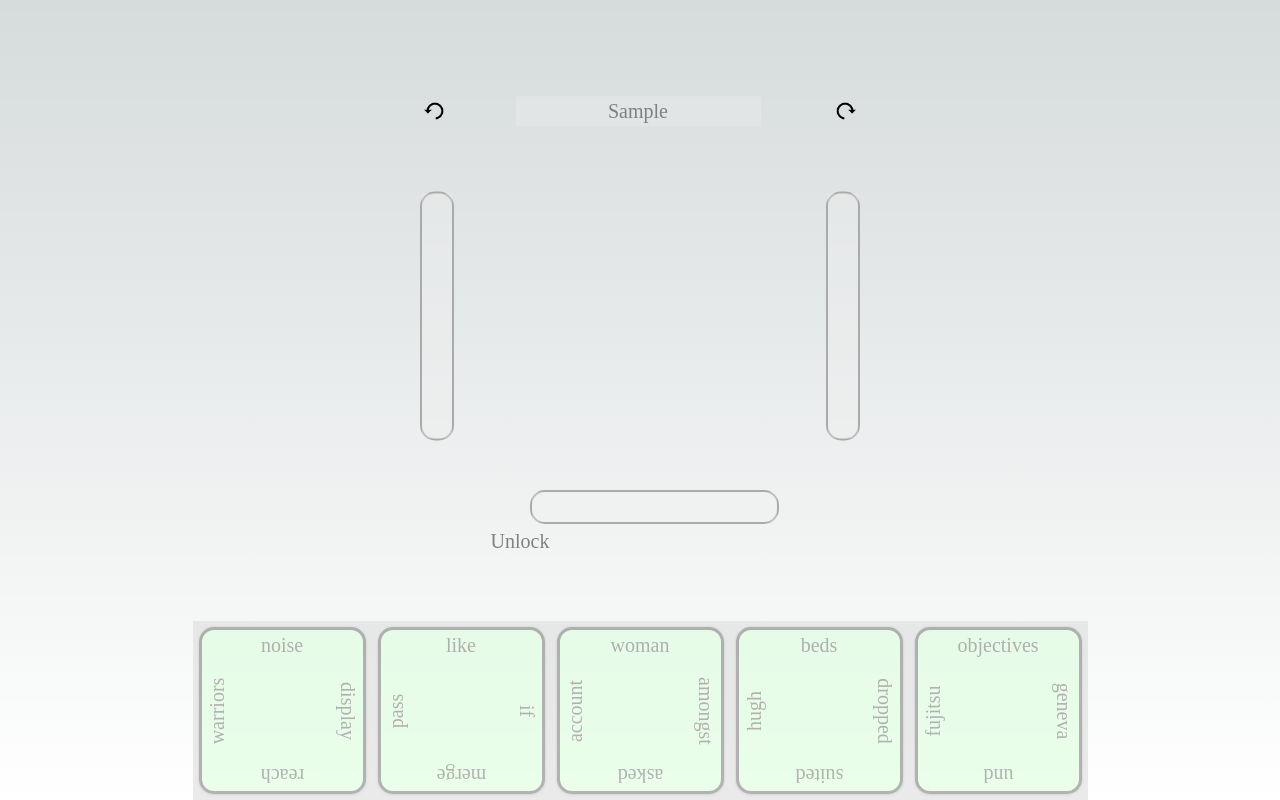
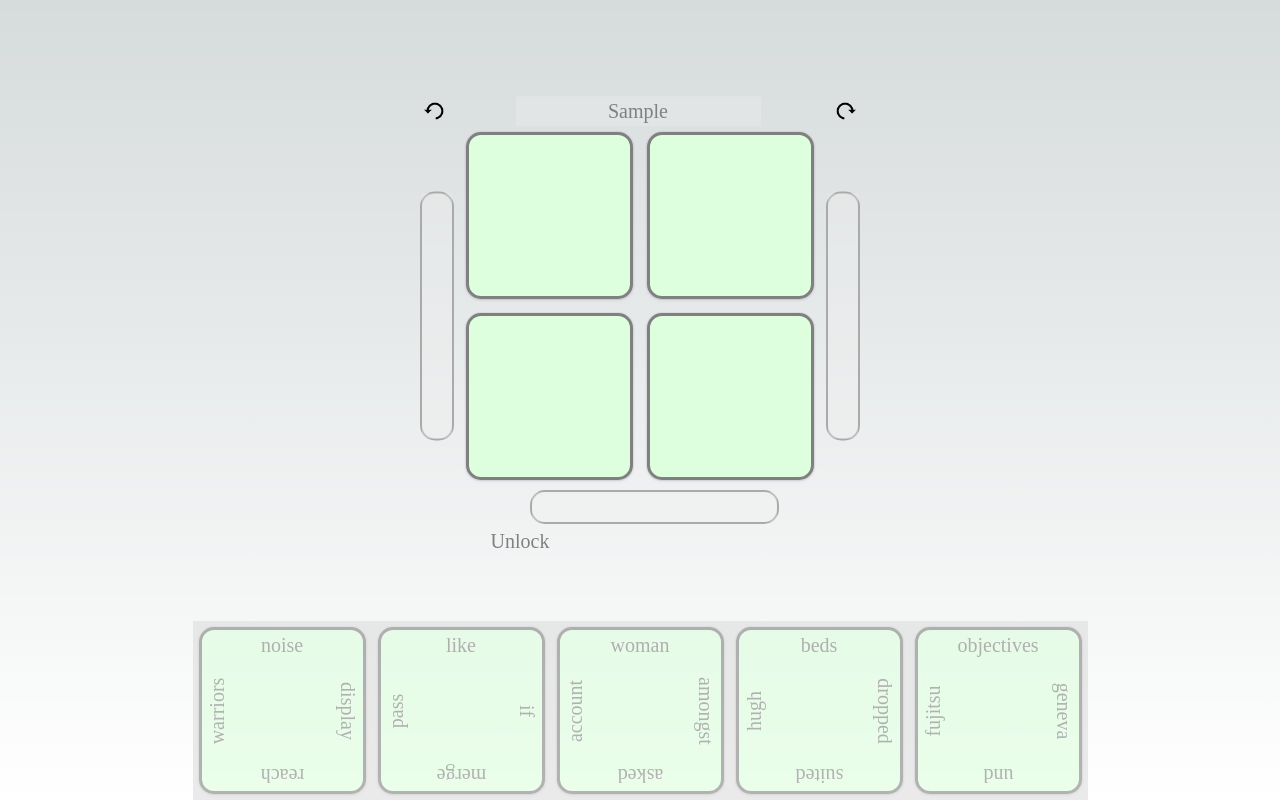
Before and after one commit to nezumi149/nextjs-boilerplate, a Next.js app: page / in a window 1280 px wide. Both pictures are taken after typing "Sample" into the empty fields and a click on the button "Submit". Built offline with nearby package versions, Linux system fonts and the light colour scheme.

Commit message:
use new sortable items

```diff
--- a/app/page.tsx
+++ b/app/page.tsx
@@ -26,7 +26,7 @@ import Input from "./Input";
 import Leaf from "./Leaf";
 import Sortable from "./Sortable";
 
-const wordSample = _.sample(wordList, 20);
+const wordSample = _.sample(wordList, 20).concat(Array(16).fill(""));
 
 const Home = () => {
   const [textA, setTextA] = useState("");
@@ -34,7 +34,7 @@ const Home = () => {
   const [textC, setTextC] = useState("");
   const [textD, setTextD] = useState("");
   const [activeId, setActiveId] = useState<string | null>(null);
-  const [items, setItems] = useState(Array.from({ length: 5 }, (_, i) => (i).toString()));
+  const [items, setItems] = useState(Array.from({ length: 9 }, (_, i) => (i).toString()));
   const [rotation, setRotation] = useState(0); //rotation should be between 0 and 3 inclusive
   const [disabled, setDisabled] = useState(false);
   const textsRotation = [textA,textB,textC,textD];
@@ -79,7 +79,7 @@ const Home = () => {
     <Sortable key={item} id={item} words={wordSample.slice(parseInt(item)*4,parseInt(item)*4+4)}  disabled={disabled} />
   );
 
-  const leafList = items.map((item:string, index:number) => (
+  const leafList = items.slice(0,5).map((item:string, index:number) => (
     <div key={item} style={lowerLeafStyle(index)}>{lowerLeaf(item)}</div>
   ));
 
@@ -151,6 +151,22 @@ const Home = () => {
               <Leaf id ={wordSample[12]} words={wordSample.slice(12,16)} disabled={disabled}/>
             </div>
           </div>
+          <SortableContext items={items} strategy={rectSwappingStrategy} id="fourLeafSortableContext">
+            <div style={{display: disabled?'inline':'none'}}>
+              <div style={{height:'179px', width:'179px', position: 'absolute', top:0, left: 0}}>
+                <Sortable key={'5'} id={'5'} words={wordSample.slice(20,24)}  disabled={disabled} />
+              </div>
+              <div style={{height:'179px', width:'179px', position: 'absolute', top:0, right: 0}}>
+                <Sortable key={'6'} id={'6'} words={wordSample.slice(24,28)}  disabled={disabled} />
+              </div>
+              <div style={{height:'179px', width:'179px', position: 'absolute', bottom:0, right: 0}}>
+                <Sortable key={'7'} id={'7'} words={wordSample.slice(28,32)}  disabled={disabled} />
+              </div>
+              <div style={{height:'179px', width:'179px', position: 'absolute', bottom:0, left: 0}}>
+                <Sortable key={'8'} id={'8'} words={wordSample.slice(32,36)}  disabled={disabled} />
+              </div>
+            </div>
+          </SortableContext>
         </div>
         <button style={{top:'0px', left:'0px', width:'30px', position: 'absolute'}}>
           <Image width={30} height = {30} alt="counterclockwise" src={ccw} onClick={() => setRotation((rotation + 3) % 4)} />
```
